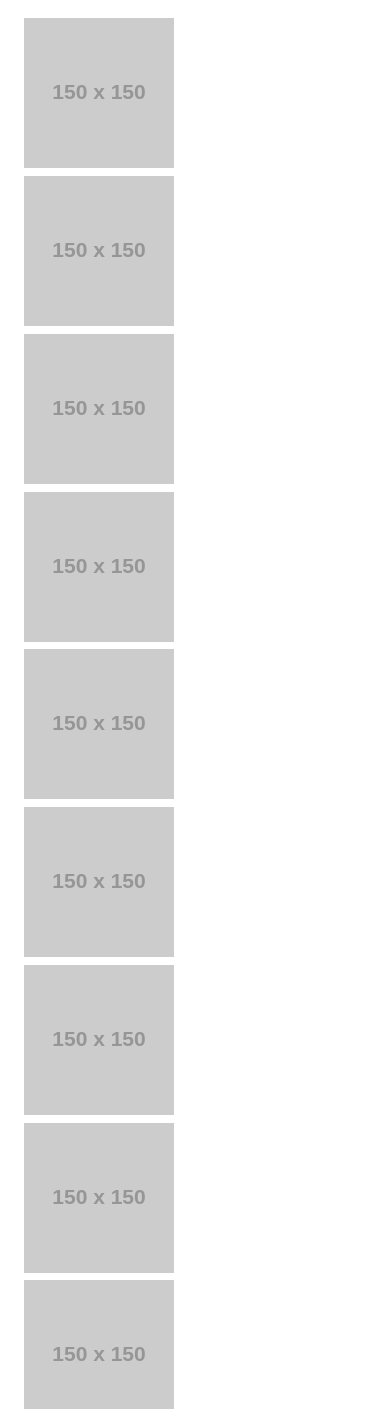
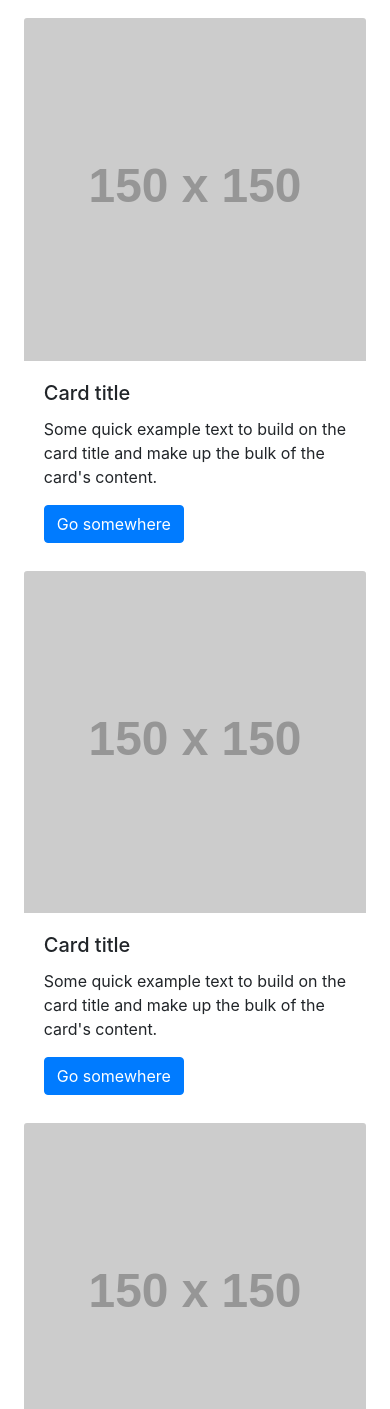
Before and after one commit to hinrichsad/homework2, a plain HTML site: page portfolio.html in a window 390 px wide. Shown: the part 191-1600 px from the top of the page. Drawn offline with nearby package versions, Linux system fonts and the light colour scheme; placeholder pictures from the web are drawn by us.

Commit message:
tweaked Portfolio page to include more info and react better to phone screen size

```diff
--- a/portfolio.html
+++ b/portfolio.html
@@ -15,10 +15,10 @@
     <!--Navbar-->
     <div class="row; width: 100%">
         <!--Button and name collapsed-->
-                <!--name section-->
+        <!--name section-->
         <nav class="navbar navbar-expand-lg navbar-light bg-light">
             <a class="navbar-brand text-space col-sm-6" href="./index.html">Andrew Hinrichs</a>
-                <!--button start-->
+            <!--button start-->
             <div class="col-sm-6">
                 <button class="navbar-toggler" type="button" data-toggle="collapse"
                     data-target="#navbarSupportedContent" aria-controls="navbarSupportedContent" aria-expanded="false"
@@ -29,8 +29,7 @@
                 <div class="collapse navbar-collapse" id="navbarSupportedContent">
                     <ul class="navbar-nav mr-auto">
                         <li class="nav-item">
-                            <a class="nav-link" href="./index.html">Home<span
-                                    class="sr-only">(current)</span></a>
+                            <a class="nav-link" href="./index.html">Home<span class="sr-only">(current)</span></a>
                         </li>
                         <li class="nav-item">
                             <a class="nav-link bg-secondary text-white" href="./portfolio.html">Portfolio</a>
@@ -57,32 +56,104 @@
             </div>
             <div class="row" style="margin-top: 5%; margin-bottom: 5%;">
 
-                <div class="col-lg-3 col-md-5 col-xs-12" style="margin: 1% 2%;">
-                    <img src = "https://via.placeholder.com/150" img-responsive alt="portfolio image">
+                <div class="col-lg-3 col-md-8 col-sm-12 col-xs-12" style="margin: 1% 2%;">
+                    <div>
+                        <img src="https://via.placeholder.com/150" class="card-img-top" alt="portfolio item 1">
+                        <div class="card-body">
+                            <h5 class="card-title">Card title</h5>
+                            <p class="card-text">Some quick example text to build on the card title and make up the bulk
+                                of the card's content.</p>
+                            <a href="#" class="btn btn-primary">Go somewhere</a>
+                        </div>
+                    </div>
                 </div>
-                <div class="col-lg-3 col-md-5 col-xs-12" style="margin: 1% 2%;">
-                    <img src = "https://via.placeholder.com/150" img-responsive alt="portfolio image">
+                <div class="col-lg-3 col-md-8 col-sm-12 col-xs-12" style="margin: 1% 2%;">
+                    <div>
+                        <img src="https://via.placeholder.com/150" class="card-img-top" alt="portfolio item 1">
+                        <div class="card-body">
+                            <h5 class="card-title">Card title</h5>
+                            <p class="card-text">Some quick example text to build on the card title and make up the bulk
+                                of the card's content.</p>
+                            <a href="#" class="btn btn-primary">Go somewhere</a>
+                        </div>
+                    </div>
                 </div>
-                <div class="col-lg-3 col-md-5 col-xs-12" style="margin: 1% 2%;">
-                    <img src = "https://via.placeholder.com/150" img-responsive alt="portfolio image">
+                <div class="col-lg-3 col-md-8 col-sm-12 col-xs-12" style="margin: 1% 2%;">
+                    <div>
+                        <img src="https://via.placeholder.com/150" class="card-img-top" alt="portfolio item 1">
+                        <div class="card-body">
+                            <h5 class="card-title">Card title</h5>
+                            <p class="card-text">Some quick example text to build on the card title and make up the bulk
+                                of the card's content.</p>
+                            <a href="#" class="btn btn-primary">Go somewhere</a>
+                        </div>
+                    </div>
                 </div>
-                <div class="col-lg-3 col-md-5 col-xs-12" style="margin: 1% 2%;">
-                    <img src = "https://via.placeholder.com/150" img-responsive alt="portfolio image">
+                <div class="col-lg-3 col-md-8 col-sm-12 col-xs-12" style="margin: 1% 2%;">
+                    <div>
+                        <img src="https://via.placeholder.com/150" class="card-img-top" alt="portfolio item 1">
+                        <div class="card-body">
+                            <h5 class="card-title">Card title</h5>
+                            <p class="card-text">Some quick example text to build on the card title and make up the bulk
+                                of the card's content.</p>
+                            <a href="#" class="btn btn-primary">Go somewhere</a>
+                        </div>
+                    </div>
                 </div>
-                <div class="col-lg-3 col-md-5 col-xs-12" style="margin: 1% 2%;">
-                    <img src = "https://via.placeholder.com/150" img-responsive alt="portfolio image">
+                <div class="col-lg-3 col-md-8 col-sm-12 col-xs-12" style="margin: 1% 2%;">
+                    <div>
+                        <img src="https://via.placeholder.com/150" class="card-img-top" alt="portfolio item 1">
+                        <div class="card-body">
+                            <h5 class="card-title">Card title</h5>
+                            <p class="card-text">Some quick example text to build on the card title and make up the bulk
+                                of the card's content.</p>
+                            <a href="#" class="btn btn-primary">Go somewhere</a>
+                        </div>
+                    </div>
                 </div>
-                <div class="col-lg-3 col-md-5 col-xs-12" style="margin: 1% 2%;">
-                    <img src = "https://via.placeholder.com/150" img-responsive alt="portfolio image">
+                <div class="col-lg-3 col-md-8 col-sm-12 col-xs-12" style="margin: 1% 2%;">
+                    <div>
+                        <img src="https://via.placeholder.com/150" class="card-img-top" alt="portfolio item 1">
+                        <div class="card-body">
+                            <h5 class="card-title">Card title</h5>
+                            <p class="card-text">Some quick example text to build on the card title and make up the bulk
+                                of the card's content.</p>
+                            <a href="#" class="btn btn-primary">Go somewhere</a>
+                        </div>
+                    </div>
                 </div>
-                <div class="col-lg-3 col-md-5 col-xs-12" style="margin: 1% 2%;">
-                    <img src = "https://via.placeholder.com/150" img-responsive alt="portfolio image">
+                <div class="col-lg-3 col-md-8 col-sm-12 col-xs-12" style="margin: 1% 2%;">
+                    <div>
+                        <img src="https://via.placeholder.com/150" class="card-img-top" alt="portfolio item 1">
+                        <div class="card-body">
+                            <h5 class="card-title">Card title</h5>
+                            <p class="card-text">Some quick example text to build on the card title and make up the bulk
+                                of the card's content.</p>
+                            <a href="#" class="btn btn-primary">Go somewhere</a>
+                        </div>
+                    </div>
                 </div>
-                <div class="col-lg-3 col-md-5 col-xs-12" style="margin: 1% 2%;">
-                    <img src = "https://via.placeholder.com/150" img-responsive alt="portfolio image">
+                <div class="col-lg-3 col-md-8 col-sm-12 col-xs-12" style="margin: 1% 2%;">
+                    <div>
+                        <img src="https://via.placeholder.com/150" class="card-img-top" alt="portfolio item 1">
+                        <div class="card-body">
+                            <h5 class="card-title">Card title</h5>
+                            <p class="card-text">Some quick example text to build on the card title and make up the bulk
+                                of the card's content.</p>
+                            <a href="#" class="btn btn-primary">Go somewhere</a>
+                        </div>
+                    </div>
                 </div>
-                <div class="col-lg-3 col-md-5 col-xs-12" style="margin: 1% 2%;">
-                    <img src = "https://via.placeholder.com/150" img-responsive alt="portfolio image">
+                <div class="col-lg-3 col-md-8 col-sm-12 col-xs-12" style="margin: 1% 2%;">
+                    <div>
+                        <img src="https://via.placeholder.com/150" class="card-img-top" alt="portfolio item 1">
+                        <div class="card-body">
+                            <h5 class="card-title">Card title</h5>
+                            <p class="card-text">Some quick example text to build on the card title and make up the bulk
+                                of the card's content.</p>
+                            <a href="#" class="btn btn-primary">Go somewhere</a>
+                        </div>
+                    </div>
                 </div>
             </div>
         </div>
```
